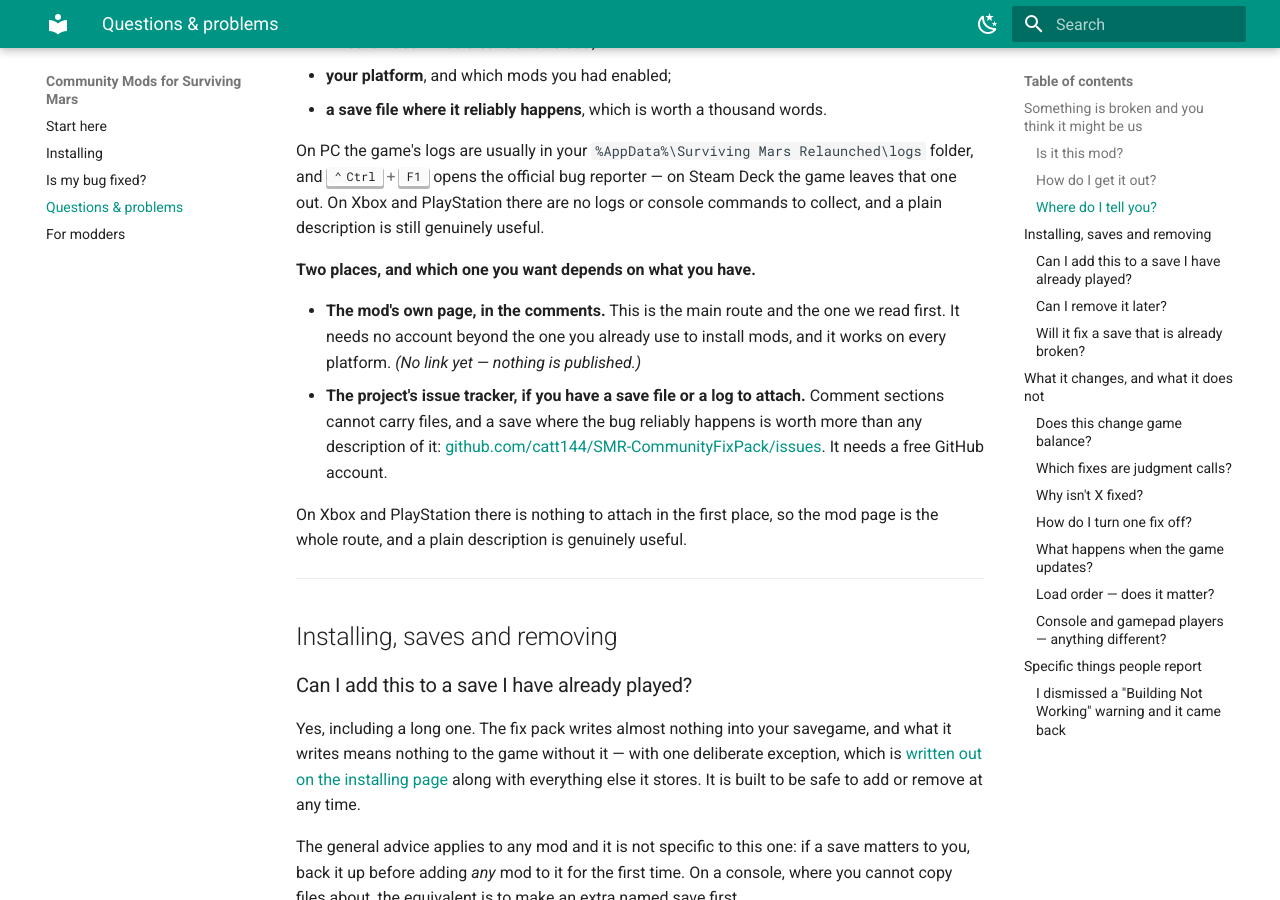
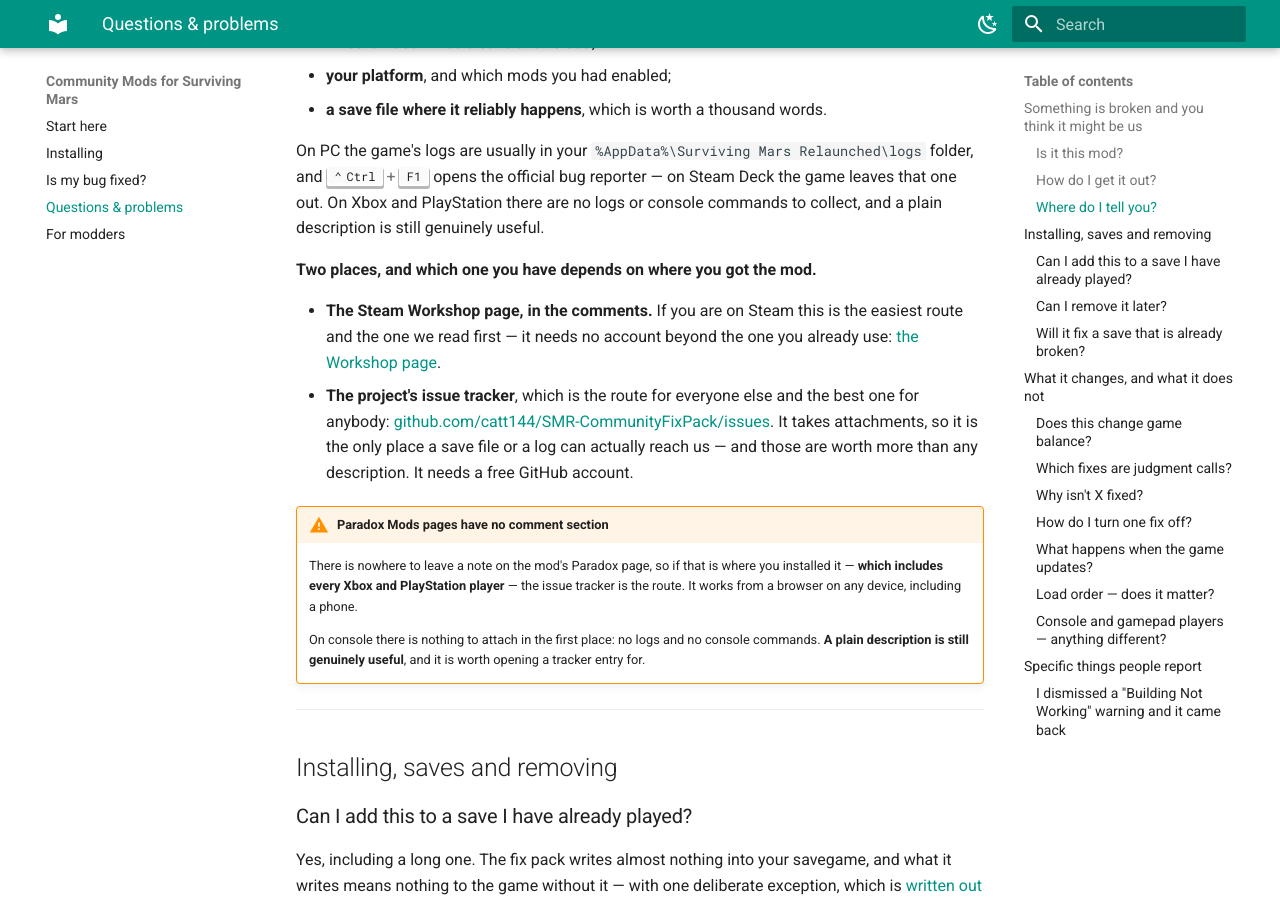
Before and after one commit to catt144/SMR-CommunityMods, an MkDocs documentation site: the page built from content/faq.md, in a window 1280 px wide and 900 px high, scrolled down 1430 px. Built offline with MkDocs 1.6.1 and Material for MkDocs 9.7.7, drawn with Linux system fonts in a browser that asks for light colours.

Commit message:
The console player's only reporting route was one that does not exist
The owner noticed that the Steam Workshop has comments and Paradox Mods does not,
and that nothing anywhere links to the issue tracker as a route a player would
find. Checking the FAQ against that turned up a claim that would have gone live
tonight and was false in the direction that matters most.

The page said the mod's own page comments are the main route, that it works on
every platform, and then - for Xbox and PlayStation specifically - that the mod
page is the whole route. Paradox Mods is the console route and it has no comment
section, so console players were being told their only way to report a bug was a
thing that is not there. That is the same class of defect as the modder-page
wording caught in checklist 47: a claim about what a player can do that nobody
walked.

Rewritten around where someone actually got the mod. Steam comments are named as
the Steam route and linked. The issue tracker is named as the route for everyone
else and as the better route for anyone, because it is the only one that can
carry a save or a log at all. The Paradox gap gets its own warning block rather
than a clause, since it is the case most likely to leave someone with nowhere to
go, and it says plainly that the tracker works from a browser on any device
including a phone.

The console sentence keeps the true half - there is nothing to attach on console,
no logs and no console commands - and drops the false conclusion that followed
from it, replacing it with the encouragement that a plain description is worth
opening an entry for.

Also gone: the parenthetical saying there is no link yet because nothing is
published. Both stores went live today.

mkdocs build --strict passes.

```diff
--- a/content/faq.md
+++ b/content/faq.md
@@ -70,19 +70,28 @@ official bug reporter — on Steam Deck the game leaves that one out. On Xbox an
 PlayStation there are no logs or console commands to collect, and a plain
 description is still genuinely useful.
 
-**Two places, and which one you want depends on what you have.**
+**Two places, and which one you have depends on where you got the mod.**
 
-- **The mod's own page, in the comments.** This is the main route and the one we
-  read first. It needs no account beyond the one you already use to install mods,
-  and it works on every platform. *(No link yet — nothing is published.)*
-- **The project's issue tracker, if you have a save file or a log to attach.**
-  Comment sections cannot carry files, and a save where the bug reliably happens
-  is worth more than any description of it:
+- **The Steam Workshop page, in the comments.** If you are on Steam this is the
+  easiest route and the one we read first — it needs no account beyond the one
+  you already use:
+  [the Workshop page](https://steamcommunity.com/sharedfiles/filedetails/?id=3787202810).
+- **The project's issue tracker**, which is the route for everyone else and the
+  best one for anybody:
   [github.com/catt144/SMR-CommunityFixPack/issues](https://github.com/catt144/SMR-CommunityFixPack/issues).
-  It needs a free GitHub account.
+  It takes attachments, so it is the only place a save file or a log can actually
+  reach us — and those are worth more than any description. It needs a free
+  GitHub account.
 
-On Xbox and PlayStation there is nothing to attach in the first place, so the mod
-page is the whole route, and a plain description is genuinely useful.
+!!! warning "Paradox Mods pages have no comment section"
+    There is nowhere to leave a note on the mod's Paradox page, so if that is
+    where you installed it — **which includes every Xbox and PlayStation
+    player** — the issue tracker is the route. It works from a browser on any
+    device, including a phone.
+
+    On console there is nothing to attach in the first place: no logs and no
+    console commands. **A plain description is still genuinely useful**, and it
+    is worth opening a tracker entry for.
 
 ---
 
```
